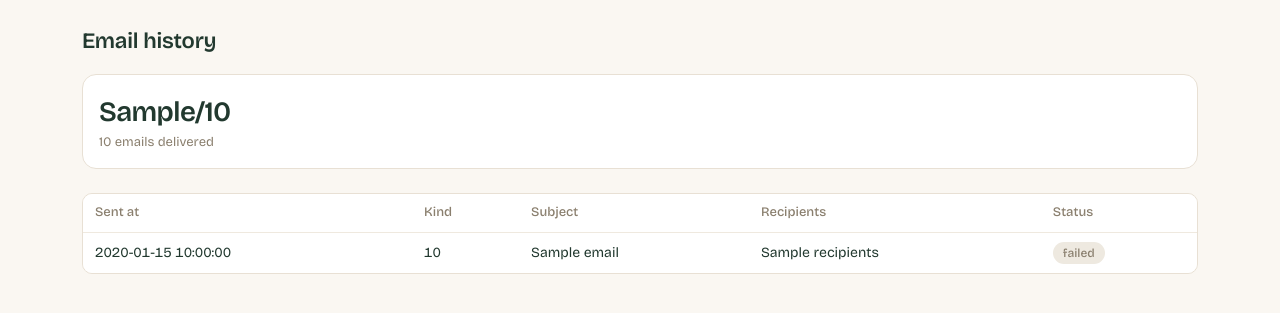
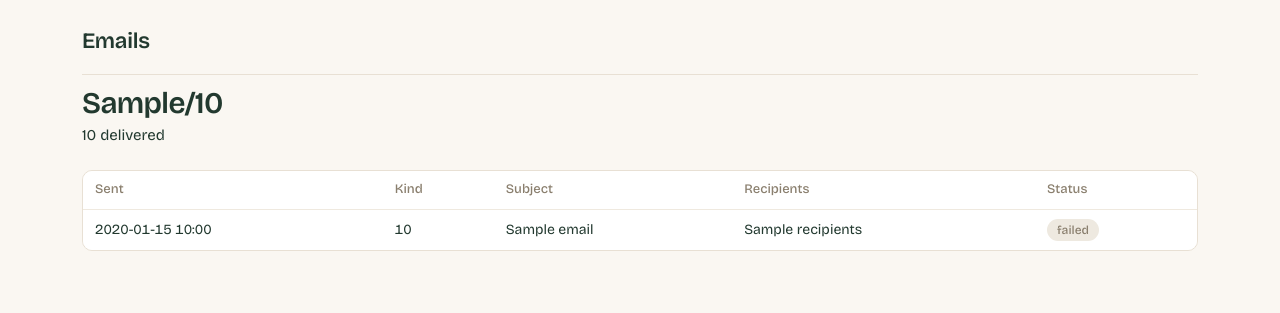
Before and after one commit to iamstarstuff/Job-finder, a Flask app: template dashboard/templates/emails.html in a window 1280 px wide. Shown: the part 63-376 px from the top of the page. Run offline with Flask 3, Linux system fonts and the light colour scheme; the template is opened without the code that fills it: most values are stand-ins (such as "Sample title", 1, 10 or a date in 2020).

Commit message:
feat: sentence-case Jobs/Emails/Logs pages and rewrite the README for the new dashboard
Co-Authored-By: Claude Fable 5.1 <noreply@anthropic.com>

```diff
--- a/dashboard/templates/emails.html
+++ b/dashboard/templates/emails.html
@@ -1,24 +1,21 @@
 {% extends "base.html" %}
+{% block title %}Emails · Job Finder{% endblock %}
 {% block content %}
-<h2>Email history</h2>
-<div class="cards">
+<h2>Emails</h2>
+<div class="tiles" style="margin-bottom:24px">
   {% for s in stats %}
-  <div class="card">
-    <div class="num">{{ s.ok }}/{{ s.total }}</div>
-    <div class="label">{{ s.kind }} emails delivered</div>
-  </div>
+  <div class="tile"><div class="value">{{ s.ok }}/{{ s.total }}</div><div class="label">{{ s.kind }} delivered</div></div>
   {% endfor %}
 </div>
 <div class="table-scroll">
 <table>
-  <tr><th>Sent at</th><th>Kind</th><th>Subject</th><th>Recipients</th><th>Status</th></tr>
+  <tr><th>Sent</th><th>Kind</th><th>Subject</th><th>Recipients</th><th>Status</th></tr>
   {% for e in emails %}
   <tr>
-    <td>{{ e.sent_at }}</td><td>{{ e.kind }}</td><td>{{ e.subject }}</td>
+    <td>{{ e.sent_at[:16].replace("T", " ") }}</td><td>{{ e.kind }}</td><td class="wrap">{{ e.subject }}</td>
     <td>{{ e.recipients }}</td>
-    <td><span class="pill {{ 'on' if e.success else 'off' }}">
-        {{ "sent" if e.success else "failed" }}</span>
-        {% if e.error %} — {{ e.error }}{% endif %}</td>
+    <td><span class="pill {{ 'on' if e.success else 'off' }}">{{ "sent" if e.success else "failed" }}</span>
+        {% if e.error %} {{ e.error }}{% endif %}</td>
   </tr>
   {% else %}<tr><td colspan="5">No emails yet.</td></tr>{% endfor %}
 </table>
--- a/dashboard/templates/jobs.html
+++ b/dashboard/templates/jobs.html
@@ -1,6 +1,6 @@
 {% extends "base.html" %}
 {% block content %}
-<h2>Job history</h2>
+<h2>Jobs</h2>
 <form class="filters" method="get" action="/jobs">
   <select name="sector" onchange="this.form.submit()">
     <option value="">All sectors</option>
@@ -16,7 +16,7 @@
   <input type="text" name="q" placeholder="Search titles…" value="{{ q }}">
   <input type="text" name="skill" class="skill-search" placeholder="Search skill e.g. Airflow…" value="{{ skill }}">
   <label><input type="checkbox" name="active" value="1" {{ "checked" if active == "1" }}> Active only</label>
-  <button type="submit">Search</button>
+  <button type="submit">Filter</button>
 </form>
 
 {% from "_macros.html" import job_row %}
--- a/dashboard/templates/logs.html
+++ b/dashboard/templates/logs.html
@@ -1,6 +1,7 @@
 {% extends "base.html" %}
 {% block content %}
-<h2>Log tail (last 300 lines)</h2>
+<h2>Logs</h2>
+<p class="note" style="margin:-10px 0 16px">Last 300 lines.</p>
 <div class="filters" style="margin-bottom:16px;">
   <a href="/logs?log=pharma" class="btn {{ 'off' if selected_log != 'pharma' }}">Pharma</a>
   <a href="/logs?log=tech" class="btn {{ 'off' if selected_log != 'tech' }}">Tech</a>
```
Also changed, not shown: tests/test_dashboard.py (+11 -0 lines), README.md.
